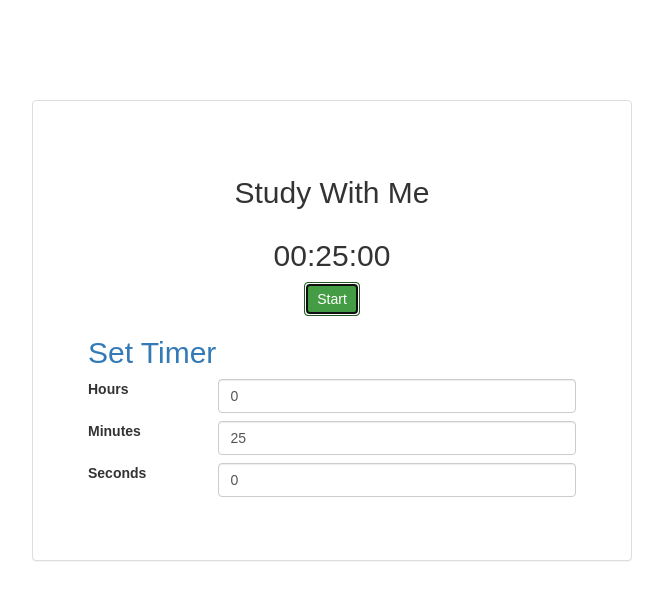
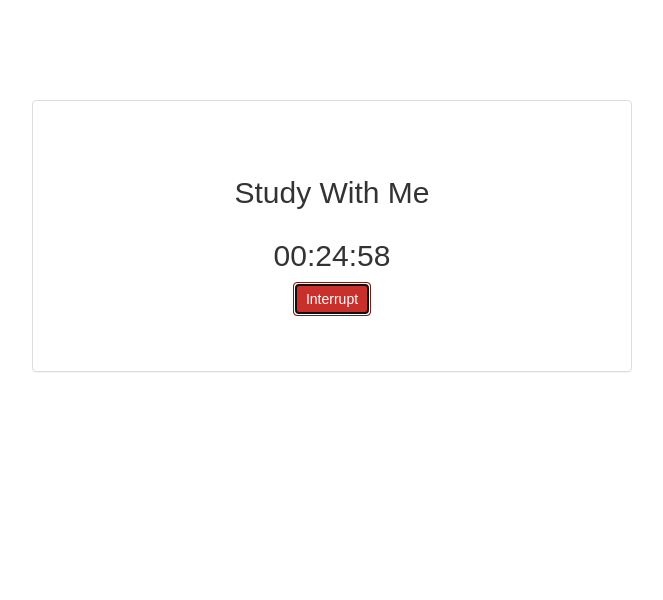
Before and after one commit to jonnyk20/swm-old, a React (Create React App) app: page / in a window 1280 px wide. Both pictures are taken after a click on the button "Start". Shown: the top 600 px of the page, without its empty margins (308-971 px from the left). Built offline with nearby package versions, Linux system fonts and the light colour scheme.

Commit message:
pomodoro functional

```diff
--- a/src/Timer/components/Timer.jsx
+++ b/src/Timer/components/Timer.jsx
@@ -4,6 +4,7 @@
 import TimerDisplay from '../../TimerDisplay/components/TimerDisplay';
 import TimerButton from '../../TimerButton/components/TimerButton';
 import TimerConfig from '../../TimerConfig/components/TimerConfig';
+import * as timerStates from '../../timerStates';
 
 class Timer extends Component {
   constructor() {
@@ -12,8 +13,13 @@
     this.state = {
       currentTime: moment.duration(25, 'minutes'),
       baseTime: moment.duration(25, 'minutes'),
+      timerState: timerStates.NOT_SET,
+      timer: null,
     };
     this.setBaseTime = this.setBaseTime.bind(this);
+    this.startTimer = this.startTimer.bind(this);
+    this.reduceTimer = this.reduceTimer.bind(this);
+    this.stopTimer = this.stopTimer.bind(this);
   }
 
   setBaseTime(newBaseTime){
@@ -23,17 +29,74 @@
     });
   }
 
+  startTimer() {
+    this.setState({
+      timerState: timerStates.RUNNING,
+      timer: setInterval(this.reduceTimer, 1000)
+    });
+  }
+
+  reduceTimer(){
+    if (this.state.currentTime.get('hours') === 0 &&
+          this.state.currentTime.get('minutes') === 0 &&
+          this.state.currentTime.get('seconds') === 0) {
+        this.completeTimer();
+        return;
+        }
+
+    const newTime = moment.duration(this.state.currentTime);
+    newTime.subtract(1, 'second');
+
+    this.setState({
+      currentTime: newTime,
+    });
+  }
+
+  stopTimer() {
+    if (this.state.timer){
+      clearInterval(this.state.timer);
+    }
+
+    this.setState({
+      timerState: timerStates.NOT_SET,
+      timer: null,
+      currentTime: moment.duration(this.state.baseTime)
+    });
+  }
+
+  completeTimer() {
+    if (this.state.timer) {
+      clearInterval(this.state.timer)
+    }
+
+    this.setState({
+      timerState: timerStates.COMPLETE,
+      timer: null,
+    });
+  }
+
   render()
   {
     return (
       <div className='container-fluid'>
         <TimerHeader />
-        <TimerDisplay currentTime={this.state.currentTime}/>
-        <TimerButton />
-        <TimerConfig
-          baseTime={this.state.baseTime}
-          setBaseTime={this.setBaseTime}
+        <TimerDisplay
+          currentTime={this.state.currentTime}
+          timerState={this.state.timerState}
         />
+        <TimerButton
+          startTimer={this.startTimer}
+          stopTimer={this.stopTimer}
+          timerState={this.state.timerState}
+        />
+        {
+          (this.state.timerState !== timerStates.RUNNING)
+          &&
+          (<TimerConfig
+              baseTime={this.state.baseTime}
+              setBaseTime={this.setBaseTime}
+            />)
+        }
       </div>
     );
   }
--- a/src/TimerButton/components/TimerButton.jsx
+++ b/src/TimerButton/components/TimerButton.jsx
@@ -1,9 +1,41 @@
-import React from 'react';
+import React, { Component } from 'react';
+import * as timerStates from '../../timerStates';
 
-const TimerButton = () => (
-  <div className='row'>
-      <button className='btn btn-success center-block'>Start</button>
-  </div>
-);
+class TimerButton extends Component {
+  constructor() {
+    super();
+
+    this.getButton = this.getButton.bind(this);
+  }
+
+  getButton() {
+    if (this.props.timerState === timerStates.NOT_SET)
+      return (<button
+                className='btn btn-success center-block'
+                onClick={this.props.startTimer}
+              >Start</button>);
+
+    if (this.props.timerState === timerStates.RUNNING)
+    return (<button
+                className='btn btn-danger center-block'
+                onClick={this.props.stopTimer}
+              >Interrupt</button>);
+
+    if (this.props.timerState === timerStates.COMPLETE)
+    return (<button
+                className='btn btn-info center-block'
+                onClick={this.props.stopTimer}
+              >Reset</button>);
+
+  }
+
+  render () {
+    return (
+      <div className='row'>
+        {this.getButton()}
+      </div>
+    );
+  }
+}
 
 export default TimerButton;
--- a/src/TimerDisplay/components/TimerDisplay.jsx
+++ b/src/TimerDisplay/components/TimerDisplay.jsx
@@ -1,4 +1,5 @@
 import React from 'react';
+import * as timerStates from '../../timerStates';
 
 const leftPad = (val) => {
   if (val < 10) return `0${val}`;
@@ -7,11 +8,20 @@
 };
 
 const TimerDisplay = (props) => (
-  <div className='row'>
-    <h2 className='text-center'>
-      {`${leftPad(props.currentTime.get('hours'))}:${leftPad(props.currentTime.get('minutes'))}:${leftPad(props.currentTime.get('seconds'))}`}
-    </h2>
-  </div>
+  <div>
+    <div className='row center-block'>
+      {
+        (props.timerState === timerStates.COMPLETE)
+        && <h2 className='text-success'> Well Done! </h2>
+      }
+      </div>
+
+      <div className='row'>
+        <h2 className='text-center'>
+          {`${leftPad(props.currentTime.get('hours'))}:${leftPad(props.currentTime.get('minutes'))}:${leftPad(props.currentTime.get('seconds'))}`}
+        </h2>
+    </div>
+</div>
 );
 
 export default TimerDisplay;
--- /dev/null
+++ b/src/timerStates.js
@@ -0,0 +1,3 @@
+export const NOT_SET = 0;
+export const RUNNING = 1;
+export const COMPLETE = 2;
```
